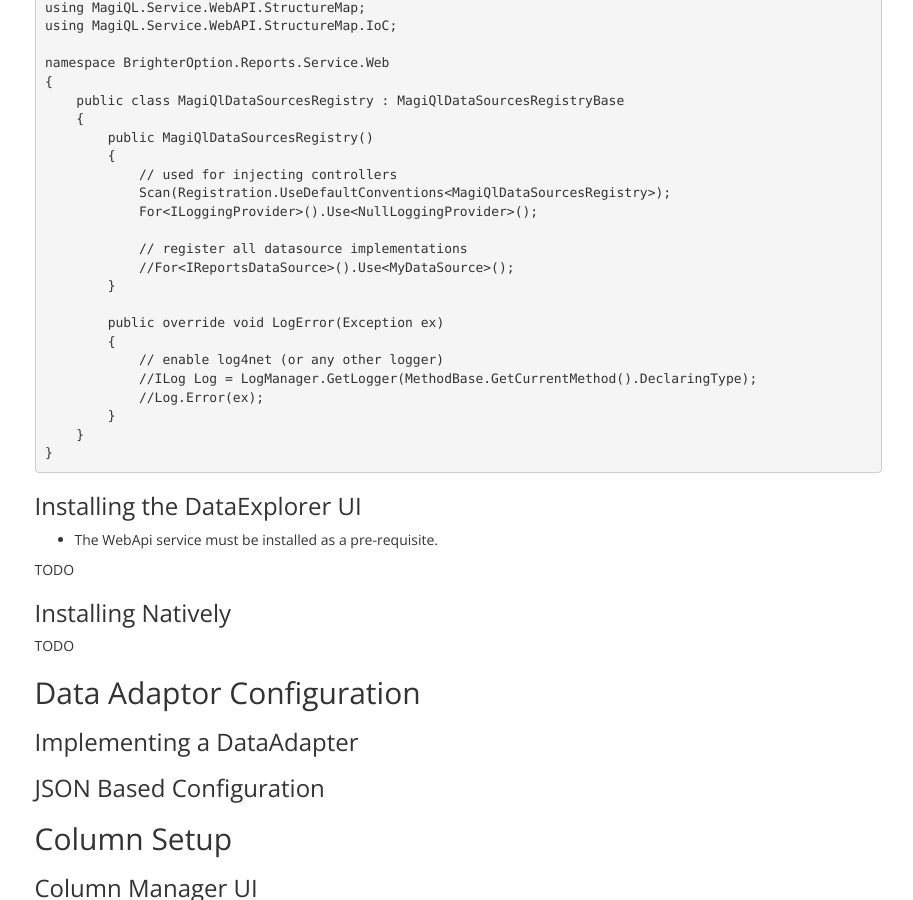
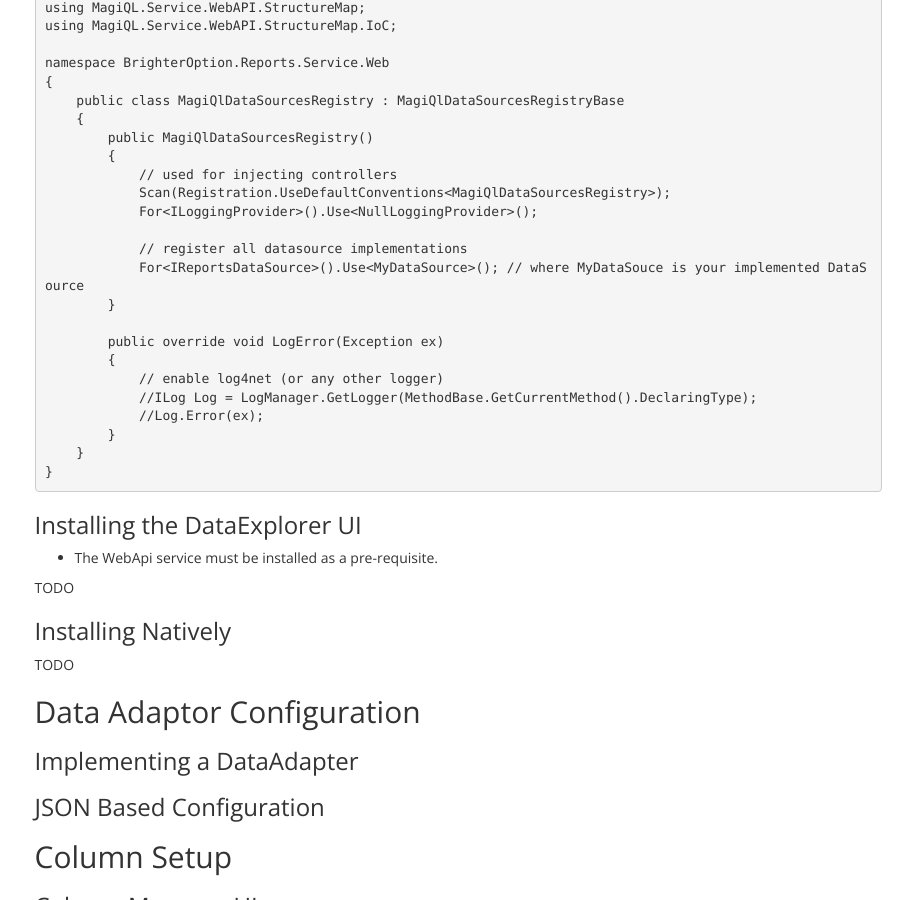
Before and after one commit to MagiQL/magiql.github.io, a Jekyll site: the page built from docs/1-introduction/101-getting-started.md, in a window 1280 px wide and 900 px high, scrolled down 1286 px. Shown: the whole window, without its empty margins (328-1241 px from the left). Built offline with Jekyll 4.4.1, drawn with Linux system fonts in a browser that asks for light colours; nearby versions of some CDN libraries; a script that is not in the unit is left out.

Commit message:
Update 101-getting-started.md

```diff
--- a/docs/1-introduction/101-getting-started.md
+++ b/docs/1-introduction/101-getting-started.md
@@ -84,7 +84,7 @@ namespace BrighterOption.Reports.Service.Web
             For<ILoggingProvider>().Use<NullLoggingProvider>();
 
             // register all datasource implementations
-            //For<IReportsDataSource>().Use<MyDataSource>();
+            For<IReportsDataSource>().Use<MyDataSource>(); // where MyDataSouce is your implemented DataSource
         }
 
         public override void LogError(Exception ex)
```
